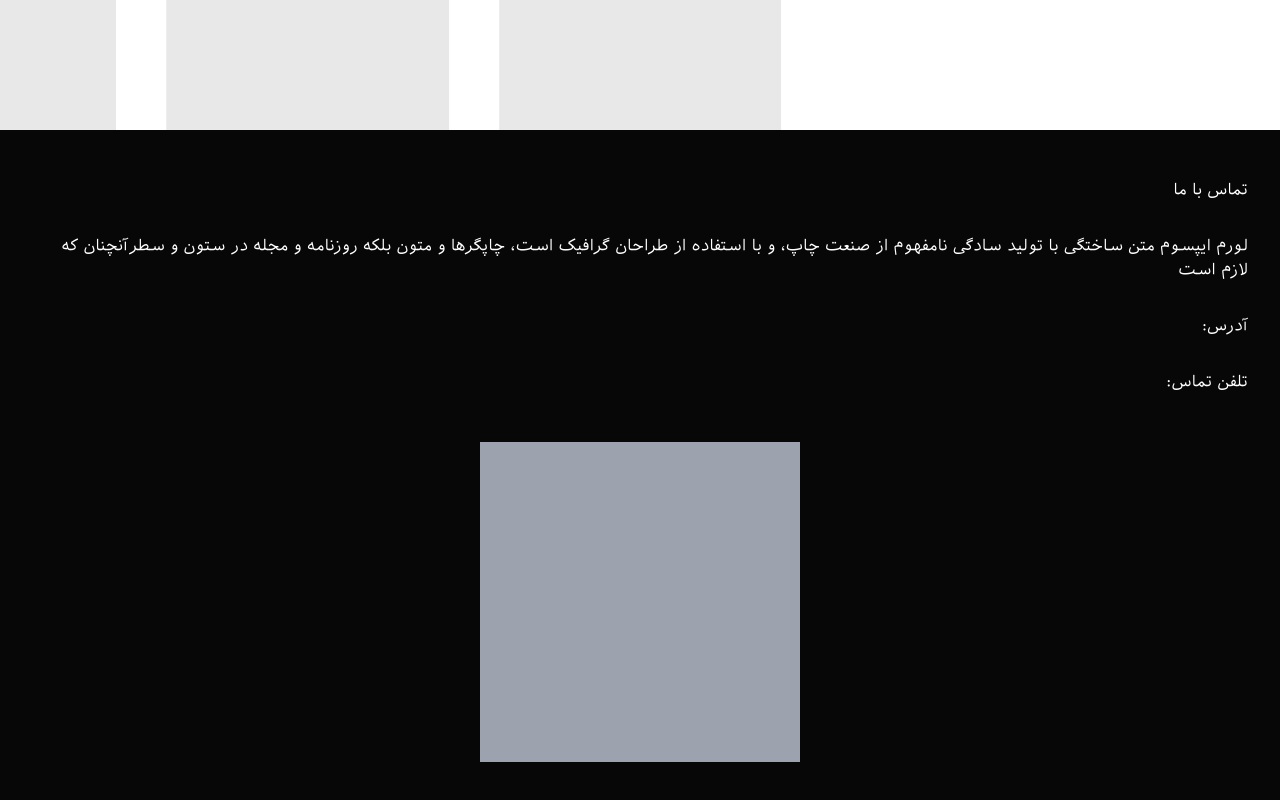
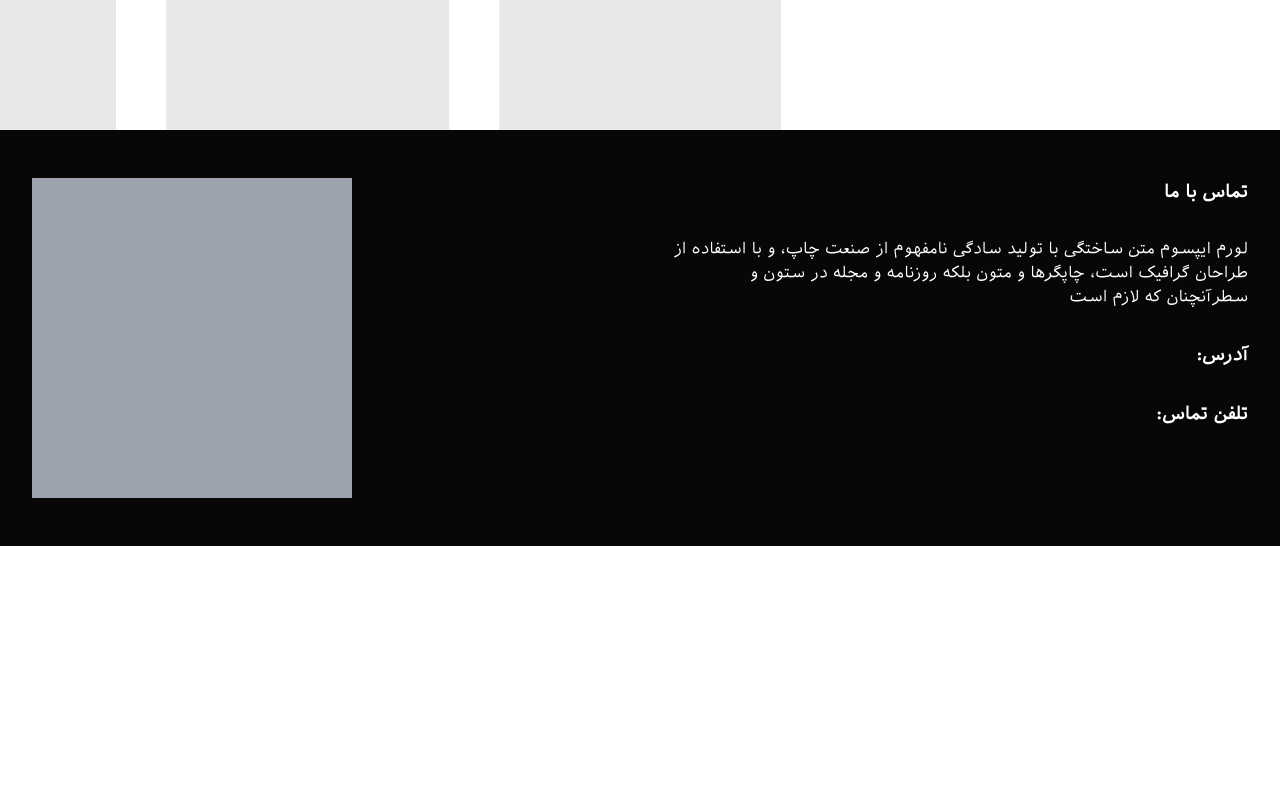
Before and after one commit to alisinasoltani/Iriksanatco.ir, a website: page index.html in a window 1280 px wide. Shown: the part 1915-2715 px from the top of the page. After the commit the page ends 2461 px from the top, so only its background shows below. Drawn offline with nearby package versions, Linux system fonts and the light colour scheme.

Commit message:
fix: fixed some issues in footer responsive

```diff
--- a/index.html
+++ b/index.html
@@ -123,19 +123,19 @@
             </section>
         </main>
         <footer>
-            <div class="w-full bg-[#080708] flex flex-col gap-12 text-white text-right py-12 px-8" style="direction: rtl;">
+            <div class="w-full bg-[#080708] flex lg:flex-row lg:justify-between md:justify-between md:flex-row flex-col gap-12 text-white text-right py-12 px-8" style="direction: rtl;">
                 <div class="flex flex-col gap-8">
                     <div class="flex flex-col gap-8">
-                        <h4>تماس با ما</h4>
-                        <p>لورم ایپسوم متن ساختگی با تولید سادگی نامفهوم از صنعت چاپ، و با استفاده از طراحان گرافیک است، چاپگرها و متون بلکه روزنامه و مجله در ستون و سطرآنچنان که لازم است</p>
+                        <h4 class="font-bold lg:text-[18px] md:text-[18px]">تماس با ما</h4>
+                        <p class="max-w-[36rem]">لورم ایپسوم متن ساختگی با تولید سادگی نامفهوم از صنعت چاپ، و با استفاده از طراحان گرافیک است، چاپگرها و متون بلکه روزنامه و مجله در ستون و سطرآنچنان که لازم است</p>
                     </div>
                     <div>
-                        <h4>
+                        <h4 class="font-bold lg:text-[18px] md:text-[18px]">
                             آدرس:
                         </h4>
                     </div>
                     <div>
-                        <h4>
+                        <h4 class="font-bold lg:text-[18px] md:text-[18px]">
                             تلفن تماس:
                         </h4>
                     </div>
```
Also changed, not shown: output.css.
